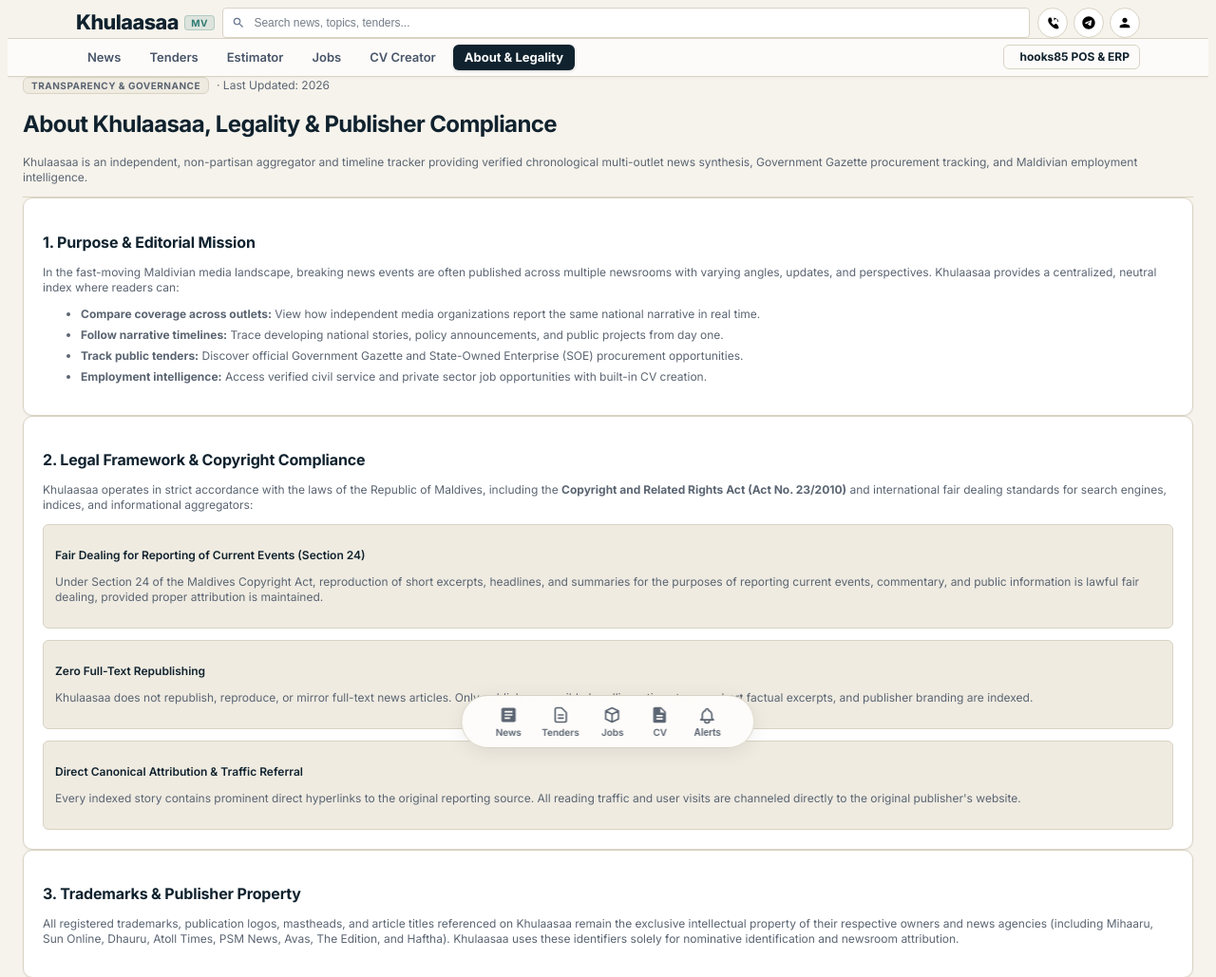
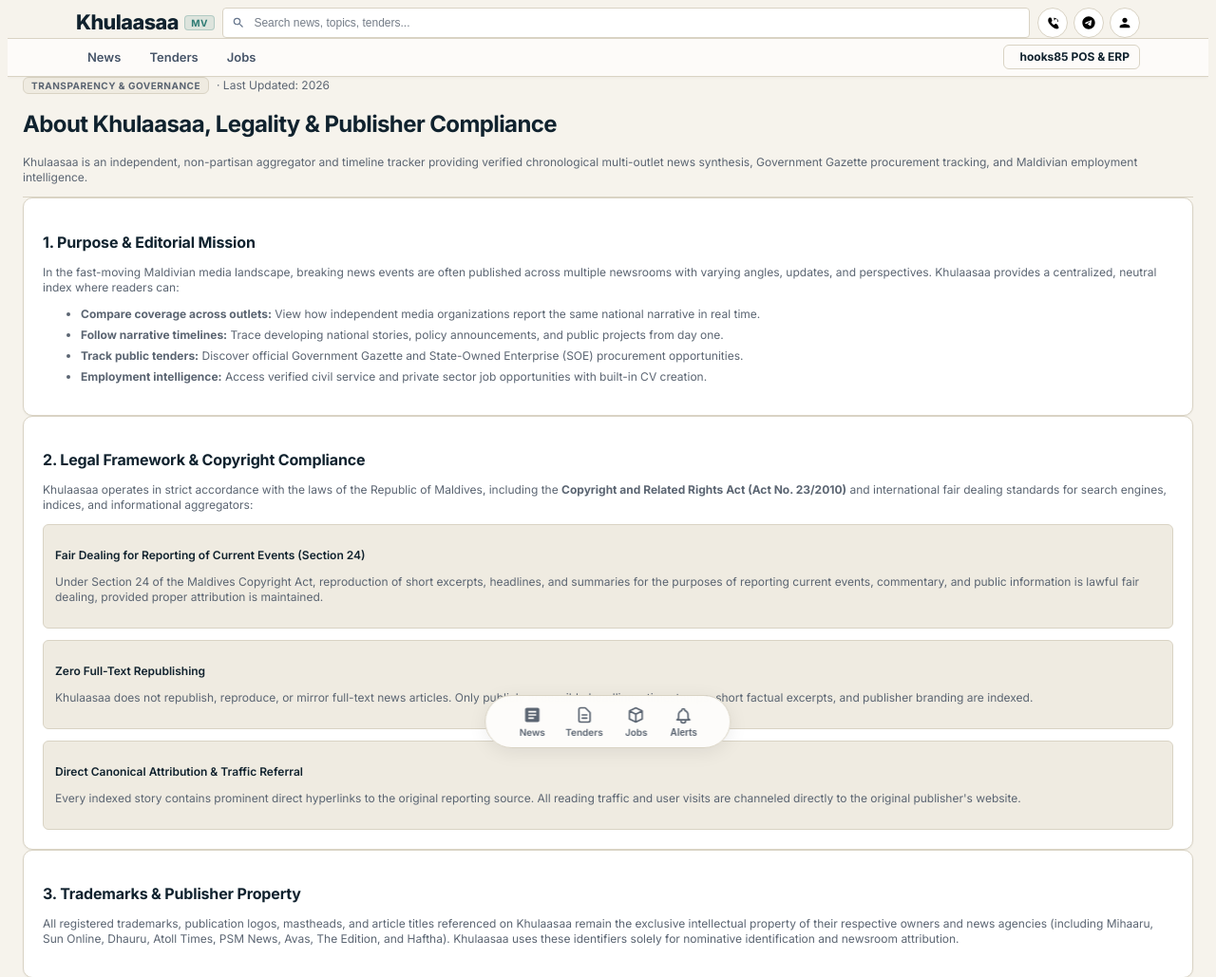
Before and after one commit to Gitrif/khulaasaa, a FastAPI app: page /about in a window 1280 px wide. Shown: the top 1029 px of the page at 95% size. Run offline with FastAPI, Linux system fonts and the light colour scheme; some libraries are stand-ins or nearby versions.

Commit message:
fix: restrict main navigation strictly to News, Tenders, and Jobs

```diff
--- a/templates/base.html
+++ b/templates/base.html
@@ -267,10 +267,7 @@
         <nav class="flex items-center gap-1.5 text-xs font-semibold" aria-label="Main Navigation">
           <a href="/" class="nav-tab {{ 'active' if request.url.path == '/' else '' }}">News</a>
           <a href="/bids" class="nav-tab {{ 'active' if request.url.path.startswith('/bids') else '' }}">Tenders</a>
-          <a href="/calculator" class="nav-tab {{ 'active' if request.url.path.startswith('/calculator') or request.url.path.startswith('/tools/construction-estimator') else '' }}">Estimator</a>
           <a href="/jobs" class="nav-tab {{ 'active' if request.url.path == '/jobs' else '' }}">Jobs</a>
-          <a href="/jobs/cv" class="nav-tab {{ 'active' if request.url.path.startswith('/jobs/cv') else '' }}">CV Creator</a>
-          <a href="/about" class="nav-tab {{ 'active' if request.url.path == '/about' else '' }}">About &amp; Legality</a>
         </nav>
         <div class="flex items-center gap-2">
           <a href="/subscription" class="inline-flex items-center gap-1.5 px-2.5 py-1 rounded text-xs font-bold bg-emerald-100 text-emerald-800 hover:bg-emerald-200 border border-emerald-300 transition shadow-2xs">
@@ -320,10 +317,6 @@
     <a href="/jobs" class="mobile-nav-item {{ 'active' if request.url.path == '/jobs' else '' }}">
       <svg viewBox="0 0 24 24" fill="none" stroke="currentColor" stroke-width="2"><path stroke-linecap="round" stroke-linejoin="round" d="M20 7l-8-4-8 4m16 0l-8 4m8-4v10l-8 4m0-10L4 7m8 4v10M4 7v10l8 4"/></svg>
       <span>Jobs</span>
-    </a>
-    <a href="/jobs/cv" class="mobile-nav-item {{ 'active' if request.url.path.startswith('/jobs/cv') else '' }}" title="Maldivian CV Creator">
-      <svg viewBox="0 0 24 24" fill="currentColor"><path d="M14 2H6c-1.1 0-1.99.9-1.99 2L4 20c0 1.1.89 2 1.99 2H18c1.1 0 2-.9 2-2V8l-6-6zm2 16H8v-2h8v2zm0-4H8v-2h8v2zm-3-5V3.5L18.5 9H13z"/></svg>
-      <span>CV</span>
     </a>
     <button type="button" onclick="openGlobalAlertsModal('viber')" class="mobile-nav-item">
       <svg viewBox="0 0 24 24" fill="none" stroke="currentColor" stroke-width="2"><path stroke-linecap="round" stroke-linejoin="round" d="M15 17h5l-1.405-1.405A2.032 2.032 0 0118 14.158V11a6.002 6.002 0 00-4-5.659V5a2 2 0 10-4 0v.341C7.67 6.165 6 8.388 6 11v3.159c0 .538-.214 1.055-.595 1.436L4 17h5m6 0v1a3 3 0 11-6 0v-1m6 0H9"/></svg>
```
